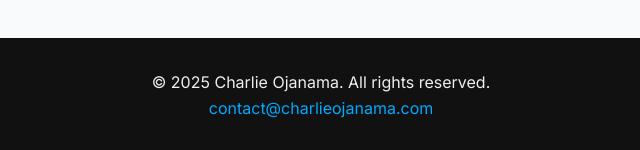
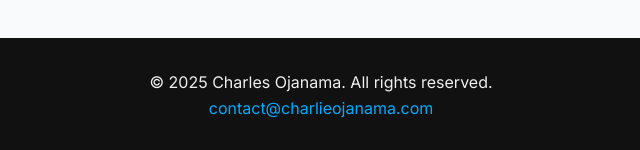
Before and after one commit to c-ojanama/c-ojanama, a plain HTML site: page index.html in a window 1280 px wide. Shown: the part 2362-2512 px from the top of the page, 319-959 px from the left. Drawn offline with Linux system fonts and the light colour scheme; a script that the page names is missing.

Commit message:
Correct footer name from 'Charlie' to 'Charles'

```diff
--- a/index.html
+++ b/index.html
@@ -121,7 +121,7 @@
   </main>
 
   <footer>
-    <p>© 2025 Charlie Ojanama. All rights reserved.</p>
+    <p>© 2025 Charles Ojanama. All rights reserved.</p>
     <p><a href="mailto:contact@charlieojanama.com">contact@charlieojanama.com</a></p>
   </footer>
 
```
